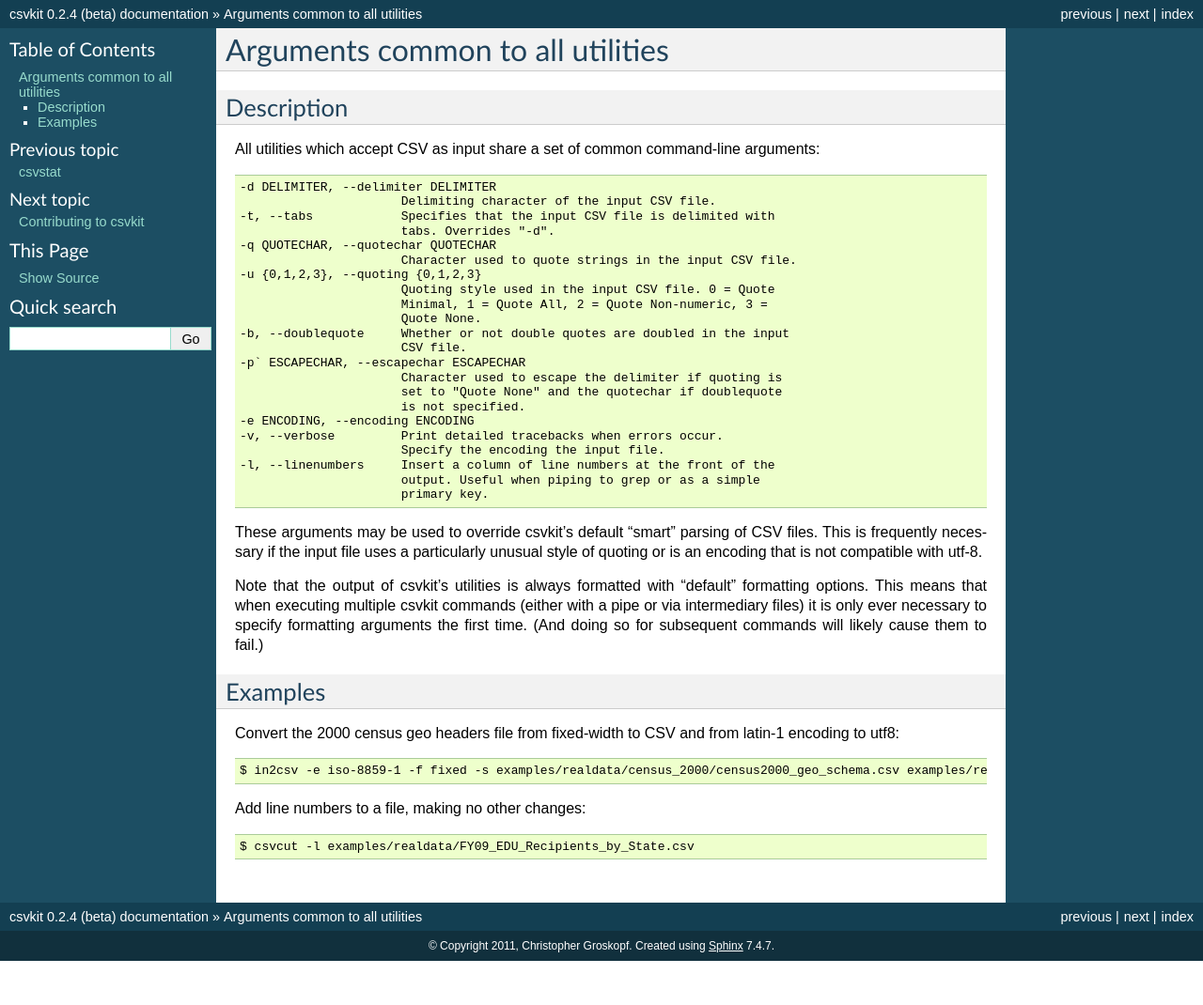
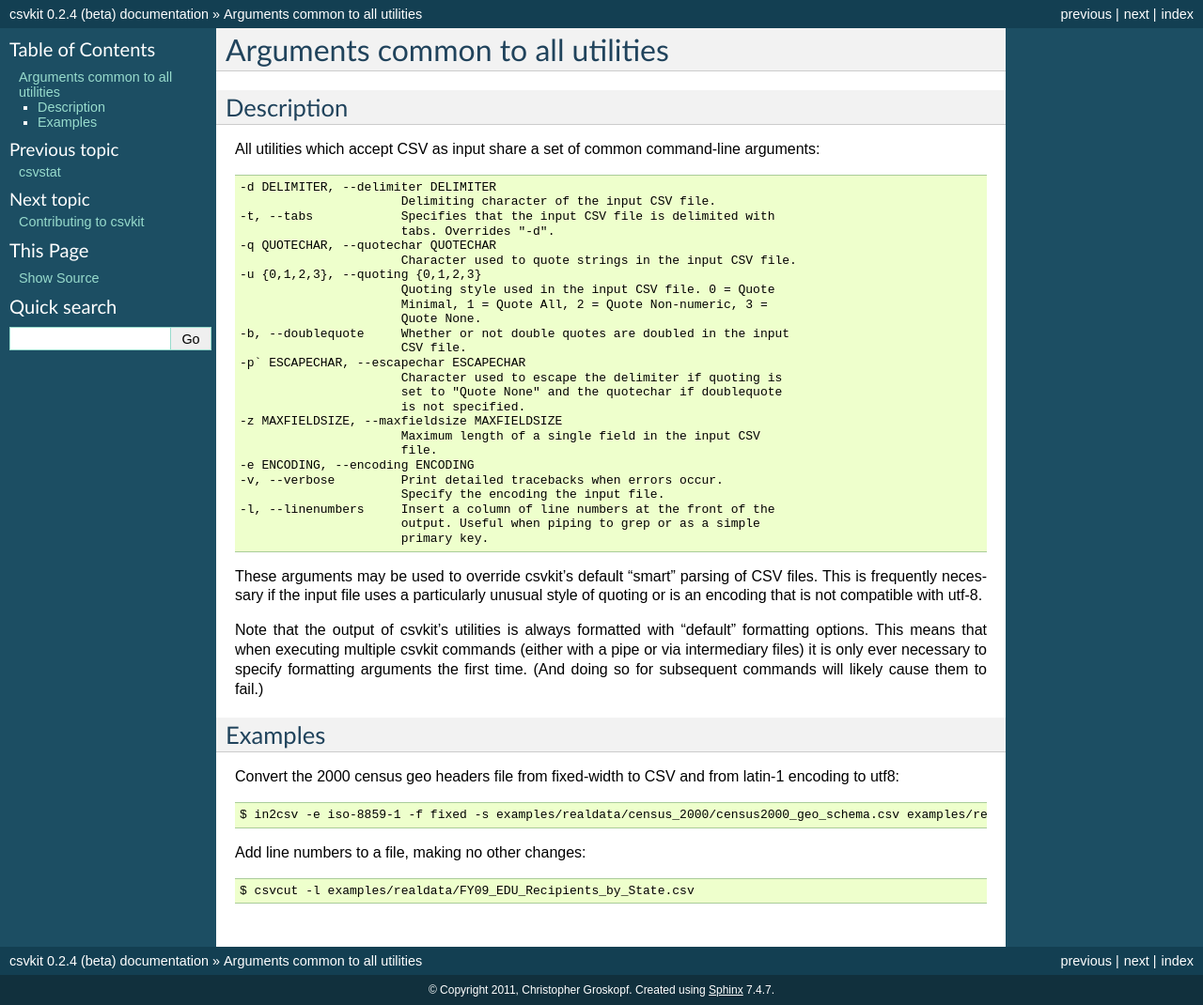
Before and after one commit to wireservice/csvkit, a Sphinx documentation site: the page built from docs/scripts/common_arguments.rst, in a window 1280 px wide. Shown: the whole page at 94% size. Built offline with Sphinx 7.4.7, drawn with Linux system fonts in a browser that asks for light colours; before the commit the page ends 1023 px from its top, so only the background shows below that.

```diff
--- a/docs/scripts/common_arguments.rst
+++ b/docs/scripts/common_arguments.rst
@@ -23,6 +23,9 @@ All utilities which accept CSV as input share a set of common command-line argum
                         Character used to escape the delimiter if quoting is
                         set to "Quote None" and the quotechar if doublequote
                         is not specified.
+  -z MAXFIELDSIZE, --maxfieldsize MAXFIELDSIZE
+                        Maximum length of a single field in the input CSV
+                        file.
   -e ENCODING, --encoding ENCODING
   -v, --verbose         Print detailed tracebacks when errors occur.
                         Specify the encoding the input file.
--- a/setup.py
+++ b/setup.py
@@ -4,7 +4,7 @@ from setuptools import setup
 
 setup(
     name='csvkit',
-    version='0.2.5',
+    version='0.2.6',
     description='A library of utilities for working with CSV, the king of tabular file formats.',
     long_description=open('README').read(),
     author='Christopher Groskopf',
```
